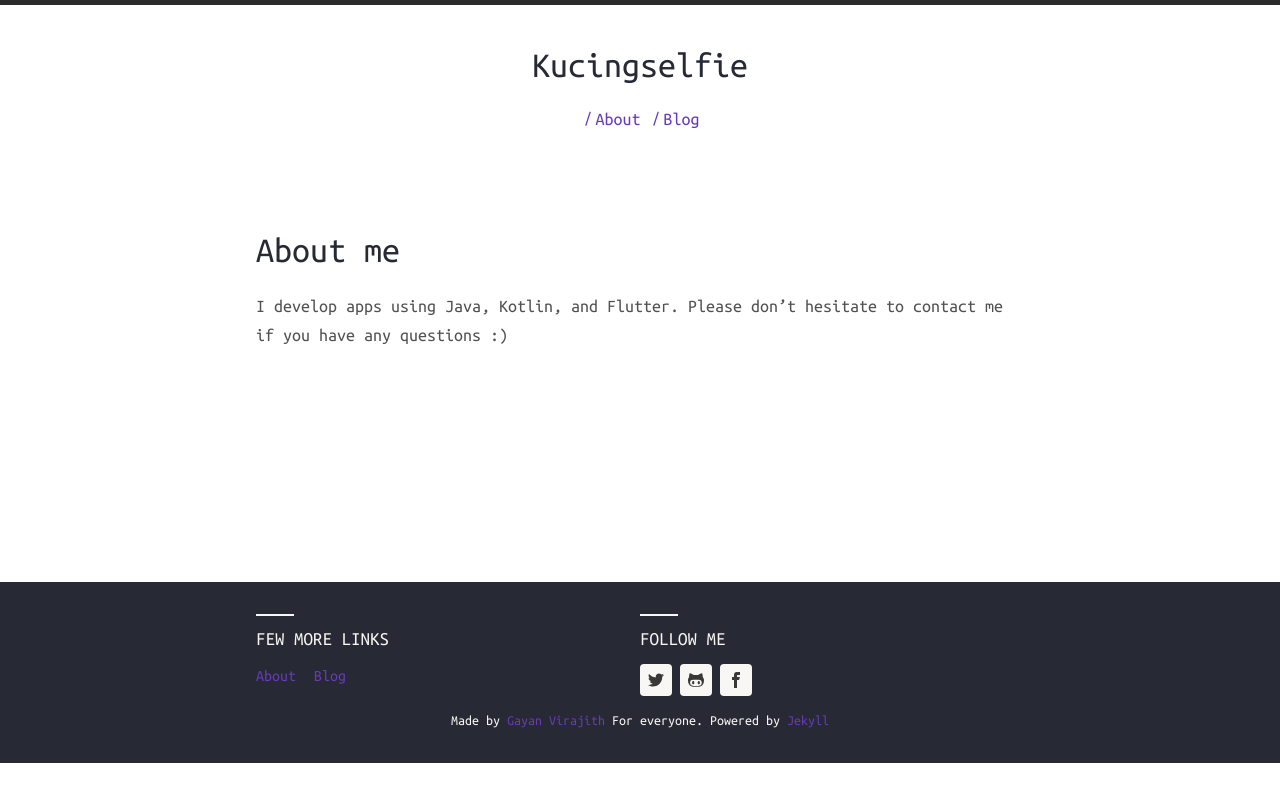
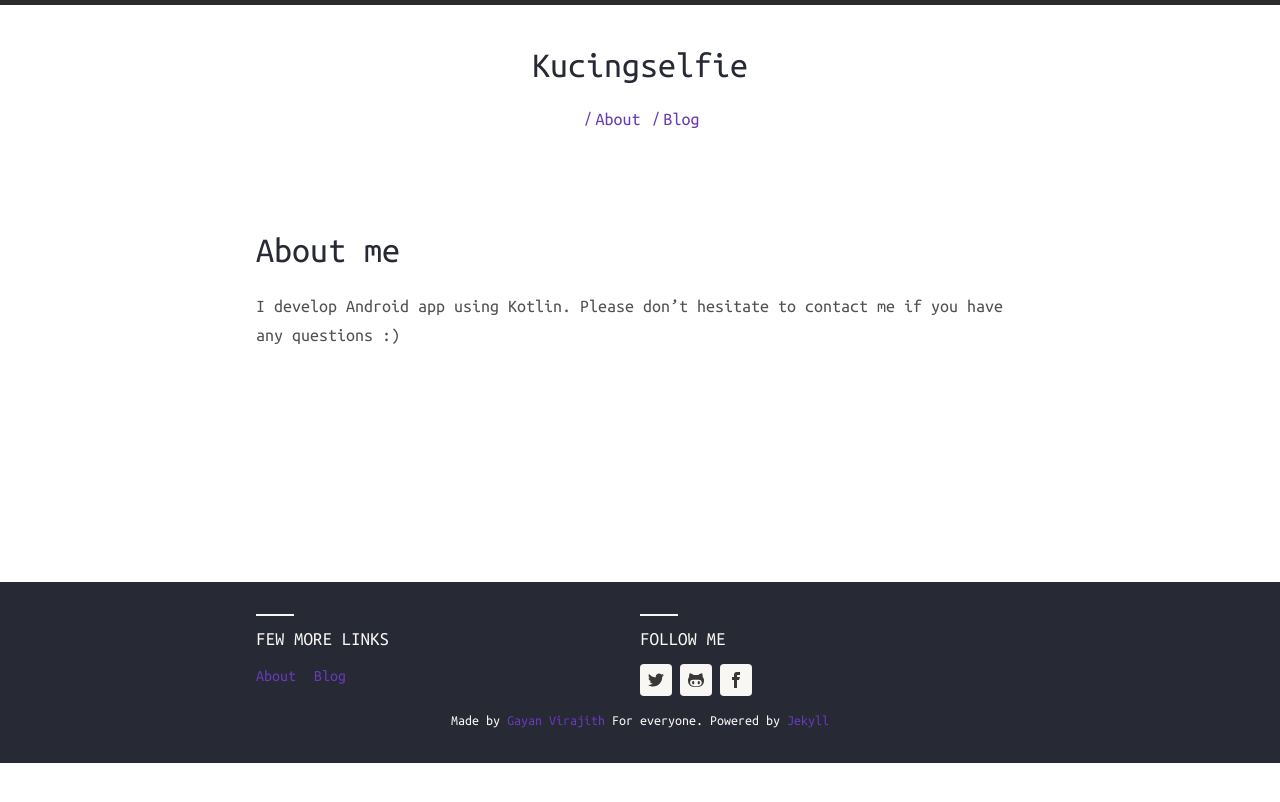
Before and after one commit to kucingselfie/kucingselfie.github.io, a Jekyll site: the page built from about.md, in a window 1280 px wide. Shown: the top 802 px of the page. Built offline with Jekyll 4.4.1, drawn with Linux system fonts in a browser that asks for light colours; nearby versions of some CDN libraries; comment, search, counter and statistics services are not loaded.

Commit message:
Update about.md

```diff
--- a/about.md
+++ b/about.md
@@ -4,4 +4,4 @@ title: About me
 permalink: /about/
 ---
 
-I develop apps using Java, Kotlin, and Flutter. Please don't hesitate to contact me if you have any questions :)
+I develop Android app using Kotlin. Please don't hesitate to contact me if you have any questions :)
```
